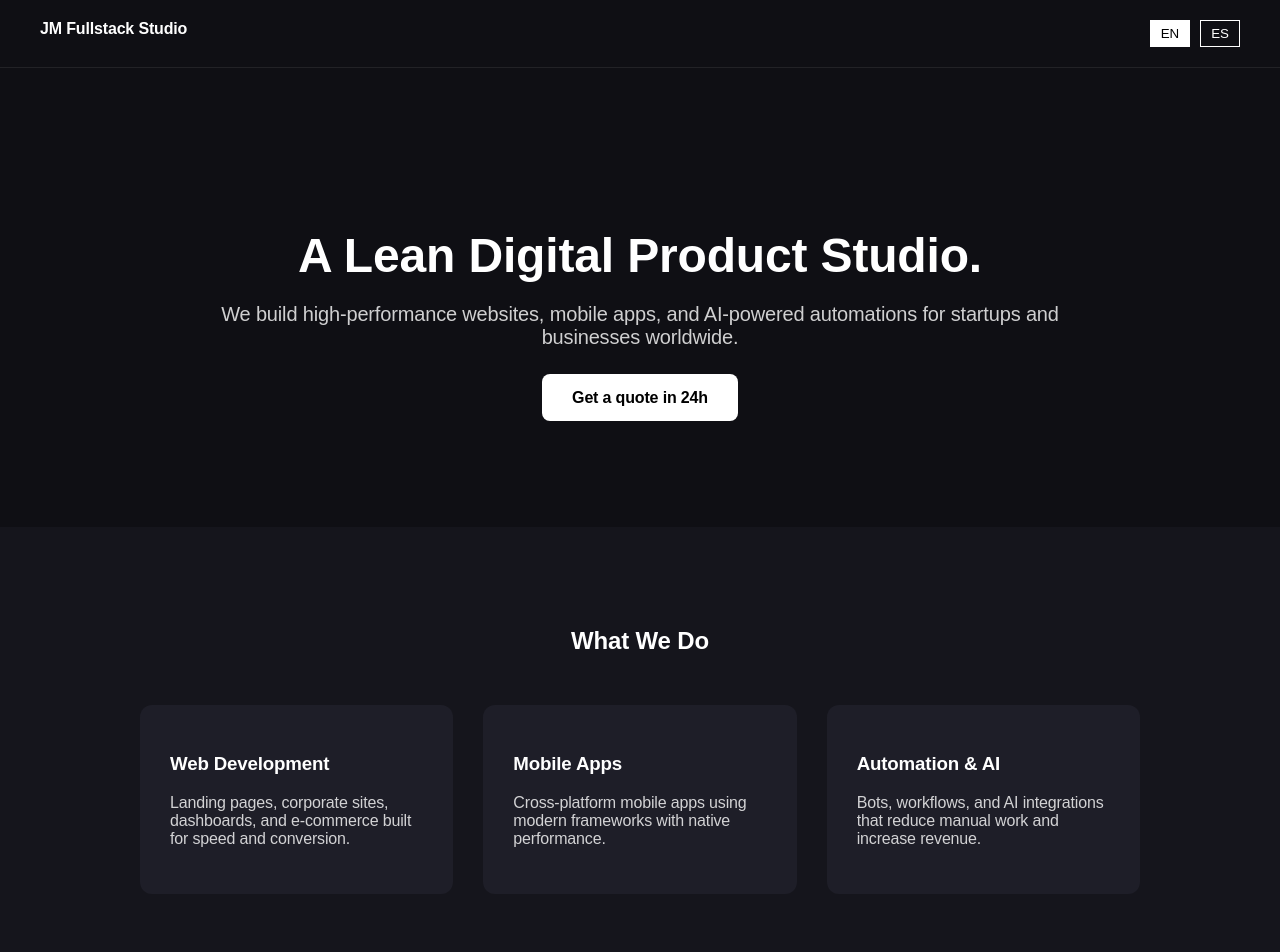
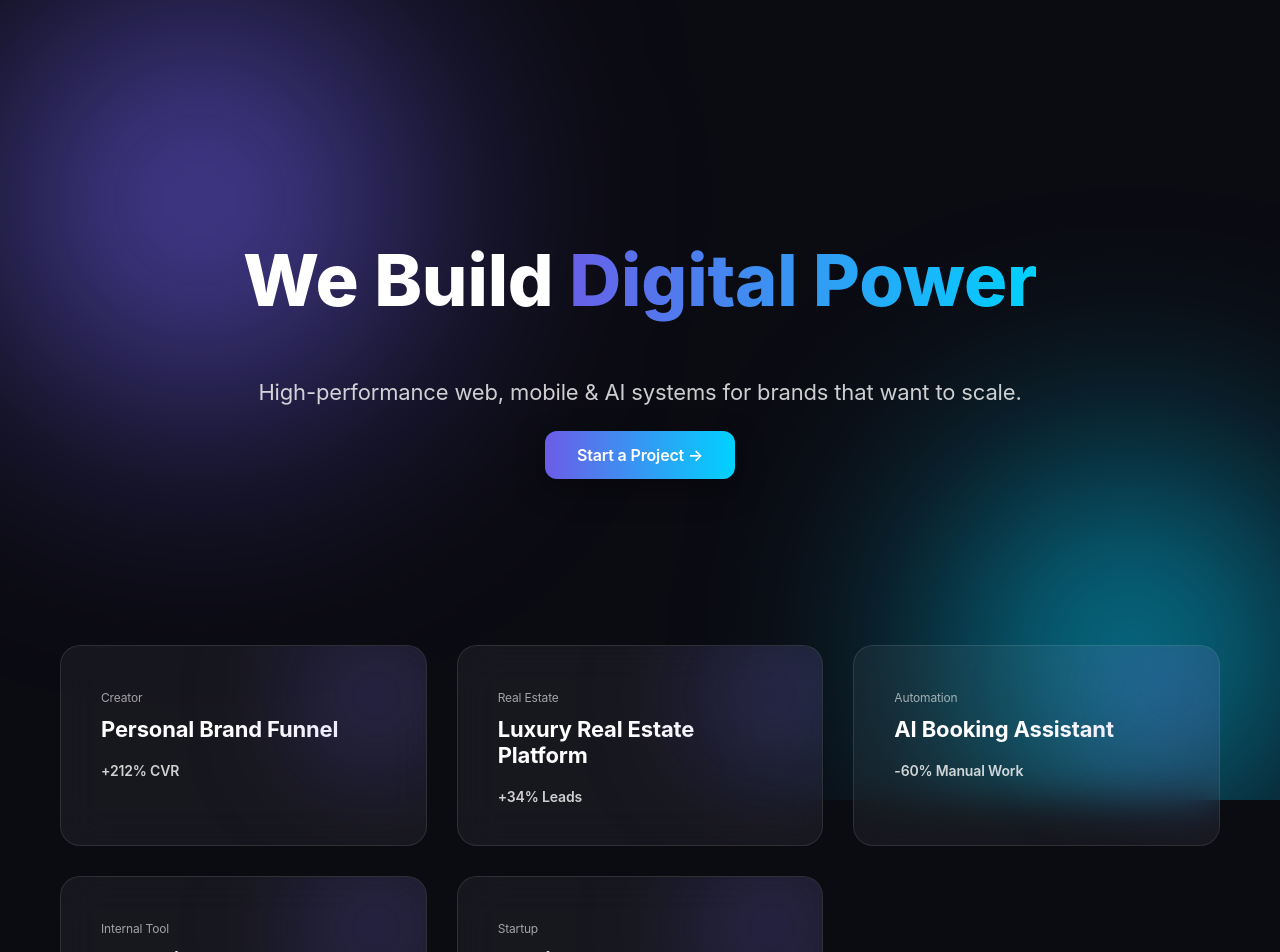
Before and after one commit to 1jmfullstack-commits/jmfullstack, a Next.js app: page / in a window 1280 px wide. Shown: the top 952 px of the page. Built offline with nearby package versions, Linux system fonts and the light colour scheme.

Commit message:
Update page.js

```diff
--- a/app/page.js
+++ b/app/page.js
@@ -1,224 +1,213 @@
 "use client";
 
-import { useState, useEffect } from "react";
+import { useEffect, useState } from "react";
 
-const content = {
-  en: {
-    heroTitle: "A Lean Digital Product Studio.",
-    heroSubtitle:
-      "We build high-performance websites, mobile apps, and AI-powered automations for startups and businesses worldwide.",
-    cta: "Get a quote in 24h",
-    servicesTitle: "What We Do",
-    services: [
-      {
-        title: "Web Development",
-        desc: "Landing pages, corporate sites, dashboards, and e-commerce built for speed and conversion.",
-      },
-      {
-        title: "Mobile Apps",
-        desc: "Cross-platform mobile apps using modern frameworks with native performance.",
-      },
-      {
-        title: "Automation & AI",
-        desc: "Bots, workflows, and AI integrations that reduce manual work and increase revenue.",
-      },
-    ],
-    contactTitle: "Let’s Build Something Great.",
-    contactSubtitle: "Tell us about your project. We reply fast.",
-    footer: "© " + new Date().getFullYear() + " JM Fullstack Studio",
-  },
-  es: {
-    heroTitle: "Un Estudio Digital Ágil.",
-    heroSubtitle:
-      "Creamos sitios web, apps mobile y automatizaciones con IA para startups y empresas en todo el mundo.",
-    cta: "Cotización en 24h",
-    servicesTitle: "Qué Hacemos",
-    services: [
-      {
-        title: "Desarrollo Web",
-        desc: "Landings, sitios corporativos, dashboards y e-commerce pensados para conversión y velocidad.",
-      },
-      {
-        title: "Apps Mobile",
-        desc: "Aplicaciones cross-platform con performance nativa y arquitectura moderna.",
-      },
-      {
-        title: "Automatización & IA",
-        desc: "Bots, flujos e integraciones que reducen trabajo manual y aumentan ingresos.",
-      },
-    ],
-    contactTitle: "Construyamos Algo Grande.",
-    contactSubtitle: "Contanos tu idea. Respondemos rápido.",
-    footer: "© " + new Date().getFullYear() + " JM Fullstack Studio",
-  },
-};
+const projects = [
+  { title: "Personal Brand Funnel", tag: "Creator", stat: "+212% CVR" },
+  { title: "Luxury Real Estate Platform", tag: "Real Estate", stat: "+34% Leads" },
+  { title: "AI Booking Assistant", tag: "Automation", stat: "-60% Manual Work" },
+  { title: "Operations Dashboard", tag: "Internal Tool", stat: "Live KPIs" },
+  { title: "Mobile App Launch", tag: "Startup", stat: "Featured App" },
+];
 
 export default function Home() {
-  const [lang, setLang] = useState("en");
+  return (
+    <div style={styles.wrapper}>
+      <AnimatedBackground />
+      <Hero />
+      <Projects />
+      <CTA />
+    </div>
+  );
+}
 
-  useEffect(() => {
-    const browserLang = navigator.language.startsWith("es") ? "es" : "en";
-    setLang(browserLang);
-  }, []);
+function AnimatedBackground() {
+  return (
+    <div style={styles.bgWrapper}>
+      <div style={styles.gradientOrb1} />
+      <div style={styles.gradientOrb2} />
+    </div>
+  );
+}
 
-  const t = content[lang];
-
+function Hero() {
   return (
-    <div
-      style={{
-        background: "#0f0f14",
-        color: "white",
-        fontFamily: "Arial, sans-serif",
-      }}
-    >
-      {/* NAV */}
-      <nav
-        style={{
-          display: "flex",
-          justifyContent: "space-between",
-          padding: "20px 40px",
-          borderBottom: "1px solid rgba(255,255,255,0.08)",
-        }}
-      >
-        <strong>JM Fullstack Studio</strong>
-        <div>
-          <button
-            onClick={() => setLang("en")}
-            style={{
-              marginRight: 10,
-              background: lang === "en" ? "white" : "transparent",
-              color: lang === "en" ? "black" : "white",
-              border: "1px solid white",
-              padding: "5px 10px",
-              cursor: "pointer",
-            }}
-          >
-            EN
-          </button>
-          <button
-            onClick={() => setLang("es")}
-            style={{
-              background: lang === "es" ? "white" : "transparent",
-              color: lang === "es" ? "black" : "white",
-              border: "1px solid white",
-              padding: "5px 10px",
-              cursor: "pointer",
-            }}
-          >
-            ES
-          </button>
-        </div>
-      </nav>
-
-      {/* HERO */}
-      <section
-        style={{
-          padding: "120px 20px",
-          textAlign: "center",
-          maxWidth: 900,
-          margin: "0 auto",
-        }}
-      >
-        <h1 style={{ fontSize: "48px", marginBottom: 20 }}>
-          {t.heroTitle}
+    <section style={styles.hero}>
+      <h1 style={styles.title}>
+        We Build
+        <span style={styles.gradientText}> Digital Power</span>
       </h1>
-        <p
-          style={{
-            fontSize: "20px",
-            opacity: 0.8,
-            marginBottom: 40,
-          }}
-        >
-          {t.heroSubtitle}
+      <p style={styles.subtitle}>
+        High-performance web, mobile & AI systems for brands that want to scale.
       </p>
-        <a
-          href="mailto:hola@jmfullstack.lat"
-          style={{
-            background: "white",
-            color: "black",
-            padding: "15px 30px",
-            borderRadius: 8,
-            textDecoration: "none",
-            fontWeight: "bold",
-          }}
-        >
-          {t.cta}
+      <a href="#contact" style={styles.cta}>
+        Start a Project →
       </a>
     </section>
+  );
+}
 
-      {/* SERVICES */}
-      <section
-        style={{
-          padding: "80px 20px",
-          background: "#15151c",
-        }}
-      >
-        <div style={{ maxWidth: 1000, margin: "0 auto" }}>
-          <h2 style={{ textAlign: "center", marginBottom: 50 }}>
-            {t.servicesTitle}
-          </h2>
-
-          <div
-            style={{
-              display: "grid",
-              gridTemplateColumns: "repeat(auto-fit, minmax(250px, 1fr))",
-              gap: 30,
-            }}
-          >
-            {t.services.map((s, i) => (
-              <div
-                key={i}
-                style={{
-                  background: "#1e1e28",
-                  padding: 30,
-                  borderRadius: 12,
-                }}
-              >
-                <h3>{s.title}</h3>
-                <p style={{ opacity: 0.8 }}>{s.desc}</p>
+function Projects() {
+  return (
+    <section style={styles.gridSection}>
+      <div style={styles.grid}>
+        {projects.map((p, i) => (
+          <div key={i} style={styles.card} className="card">
+            <div style={styles.cardGlow} />
+            <span style={styles.tag}>{p.tag}</span>
+            <h3 style={styles.cardTitle}>{p.title}</h3>
+            <div style={styles.stat}>{p.stat}</div>
           </div>
         ))}
       </div>
-        </div>
     </section>
+  );
+}
 
-      {/* CONTACT */}
-      <section
-        style={{
-          padding: "100px 20px",
-          textAlign: "center",
-        }}
-      >
-        <h2>{t.contactTitle}</h2>
-        <p style={{ opacity: 0.8, marginBottom: 30 }}>
-          {t.contactSubtitle}
-        </p>
-        <a
-          href="mailto:hola@jmfullstack.lat"
-          style={{
-            background: "white",
-            color: "black",
-            padding: "15px 30px",
-            borderRadius: 8,
-            textDecoration: "none",
-            fontWeight: "bold",
-          }}
-        >
+function CTA() {
+  return (
+    <section id="contact" style={styles.ctaSection}>
+      <h2 style={{ fontSize: 42, marginBottom: 20 }}>
+        Let’s Build Something Massive.
+      </h2>
+      <a href="mailto:hola@jmfullstack.lat" style={styles.cta}>
         hola@jmfullstack.lat
       </a>
     </section>
-
-      {/* FOOTER */}
-      <footer
-        style={{
-          padding: 30,
-          textAlign: "center",
-          borderTop: "1px solid rgba(255,255,255,0.08)",
-          opacity: 0.6,
-        }}
-      >
-        {t.footer}
-      </footer>
-    </div>
   );
 }
+
+const styles = {
+  wrapper: {
+    minHeight: "100vh",
+    background: "#0b0b12",
+    color: "white",
+    fontFamily: "Inter, sans-serif",
+    overflow: "hidden",
+    position: "relative",
+  },
+
+  bgWrapper: {
+    position: "fixed",
+    inset: 0,
+    zIndex: 0,
+    overflow: "hidden",
+  },
+
+  gradientOrb1: {
+    position: "absolute",
+    width: 600,
+    height: 600,
+    background: "radial-gradient(circle, #6c5ce7, transparent 70%)",
+    filter: "blur(120px)",
+    top: "-100px",
+    left: "-100px",
+    animation: "float1 12s infinite alternate ease-in-out",
+  },
+
+  gradientOrb2: {
+    position: "absolute",
+    width: 500,
+    height: 500,
+    background: "radial-gradient(circle, #00d2ff, transparent 70%)",
+    filter: "blur(120px)",
+    bottom: "-100px",
+    right: "-100px",
+    animation: "float2 15s infinite alternate ease-in-out",
+  },
+
+  hero: {
+    padding: "180px 20px 100px",
+    textAlign: "center",
+    position: "relative",
+    zIndex: 1,
+  },
+
+  title: {
+    fontSize: "72px",
+    lineHeight: 1.1,
+    fontWeight: 800,
+  },
+
+  gradientText: {
+    background: "linear-gradient(90deg, #6c5ce7, #00d2ff)",
+    WebkitBackgroundClip: "text",
+    color: "transparent",
+  },
+
+  subtitle: {
+    fontSize: 22,
+    opacity: 0.8,
+    marginTop: 20,
+    marginBottom: 40,
+  },
+
+  cta: {
+    background: "linear-gradient(90deg, #6c5ce7, #00d2ff)",
+    padding: "14px 32px",
+    borderRadius: 12,
+    color: "white",
+    textDecoration: "none",
+    fontWeight: 600,
+    boxShadow: "0 10px 30px rgba(0,0,0,0.4)",
+  },
+
+  gridSection: {
+    padding: "80px 20px",
+    maxWidth: 1200,
+    margin: "0 auto",
+    position: "relative",
+    zIndex: 1,
+  },
+
+  grid: {
+    display: "grid",
+    gridTemplateColumns: "repeat(auto-fit, minmax(280px, 1fr))",
+    gap: 30,
+  },
+
+  card: {
+    position: "relative",
+    padding: 40,
+    borderRadius: 20,
+    background: "rgba(255,255,255,0.05)",
+    backdropFilter: "blur(20px)",
+    border: "1px solid rgba(255,255,255,0.1)",
+    transition: "all 0.4s ease",
+    overflow: "hidden",
+  },
+
+  cardGlow: {
+    position: "absolute",
+    width: 200,
+    height: 200,
+    background: "radial-gradient(circle, rgba(108,92,231,0.5), transparent 70%)",
+    top: -50,
+    right: -50,
+    filter: "blur(60px)",
+  },
+
+  tag: {
+    fontSize: 12,
+    opacity: 0.6,
+  },
+
+  cardTitle: {
+    fontSize: 22,
+    marginTop: 10,
+  },
+
+  stat: {
+    marginTop: 20,
+    fontWeight: 600,
+    fontSize: 14,
+    opacity: 0.8,
+  },
+
+  ctaSection: {
+    padding: "120px 20px",
+    textAlign: "center",
+    position: "relative",
+    zIndex: 1,
+  },
+};
```
Lines whose indentation alone changed are shown as unchanged.
